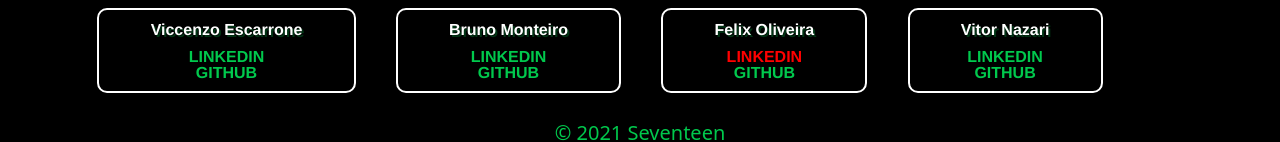
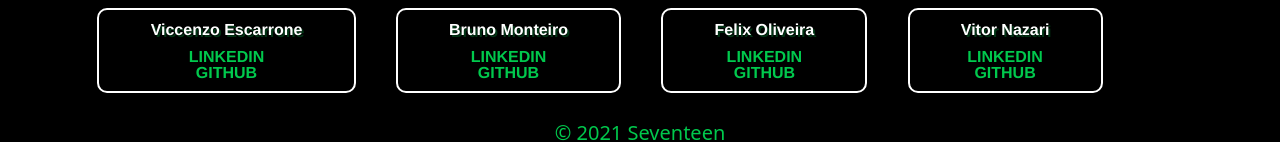
Before and after one commit to BrunoHeroNxT/LandingPage, a plain HTML site: page index.html in a window 1280 px wide. Shown: the part 3525-3667 px from the top of the page. Drawn offline with nearby package versions, Linux system fonts and the light colour scheme.

Commit message:
atualizando linkedin

```diff
--- a/css/team.css
+++ b/css/team.css
@@ -48,10 +48,6 @@
   text-decoration: none;
 }
 
-#felix {
-  color: red;
-}
-
 .team .team-ul #git-link {
   padding-top: 5px;
 }
--- a/index.html
+++ b/index.html
@@ -128,7 +128,7 @@
                     </li>
                     <li>
                         <h5>Felix Oliveira</h5>
-                        <a href="#" id="felix">Linkedin</a>
+                        <a href="https://www.linkedin.com/in/f%C3%A9lix-oliveira-12941a227/">Linkedin</a>
                         <br>
                         <a href="https://github.com/felixalmeida" id="git-link">Github</a>
 
```
